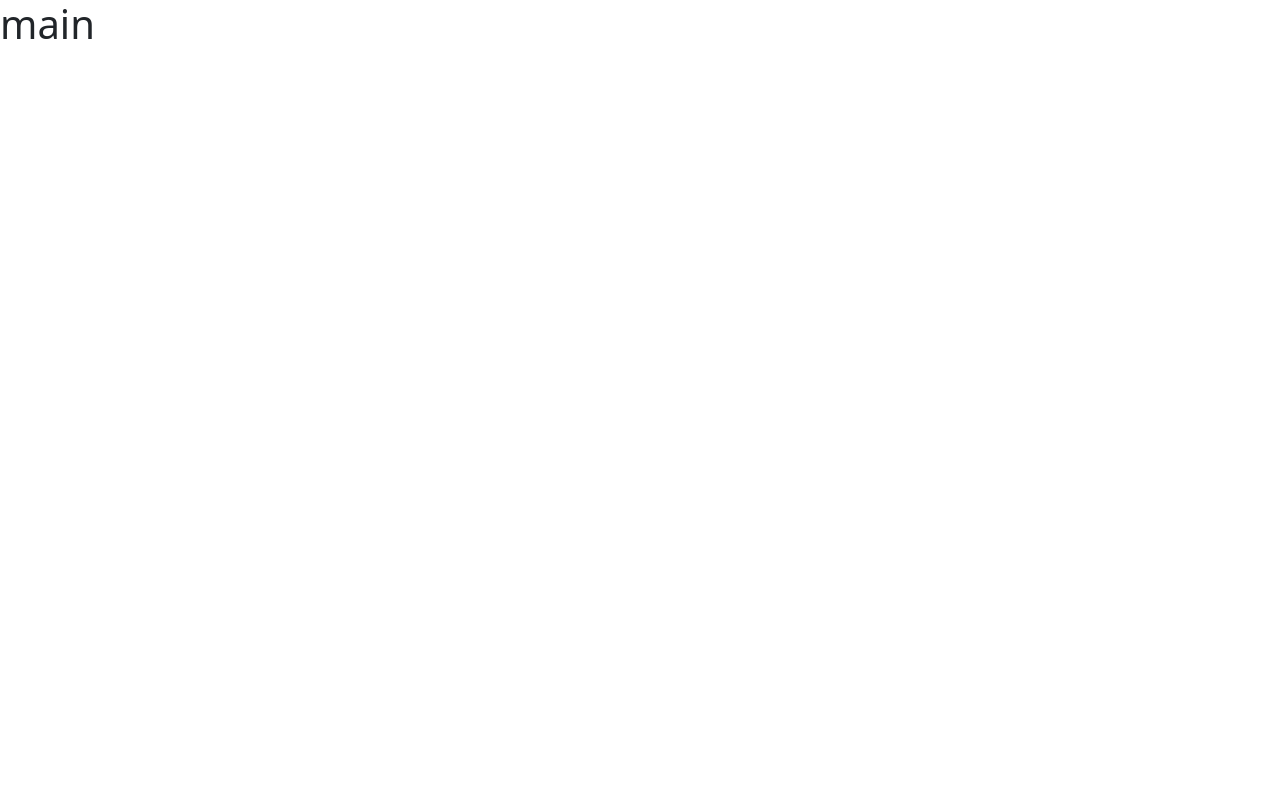
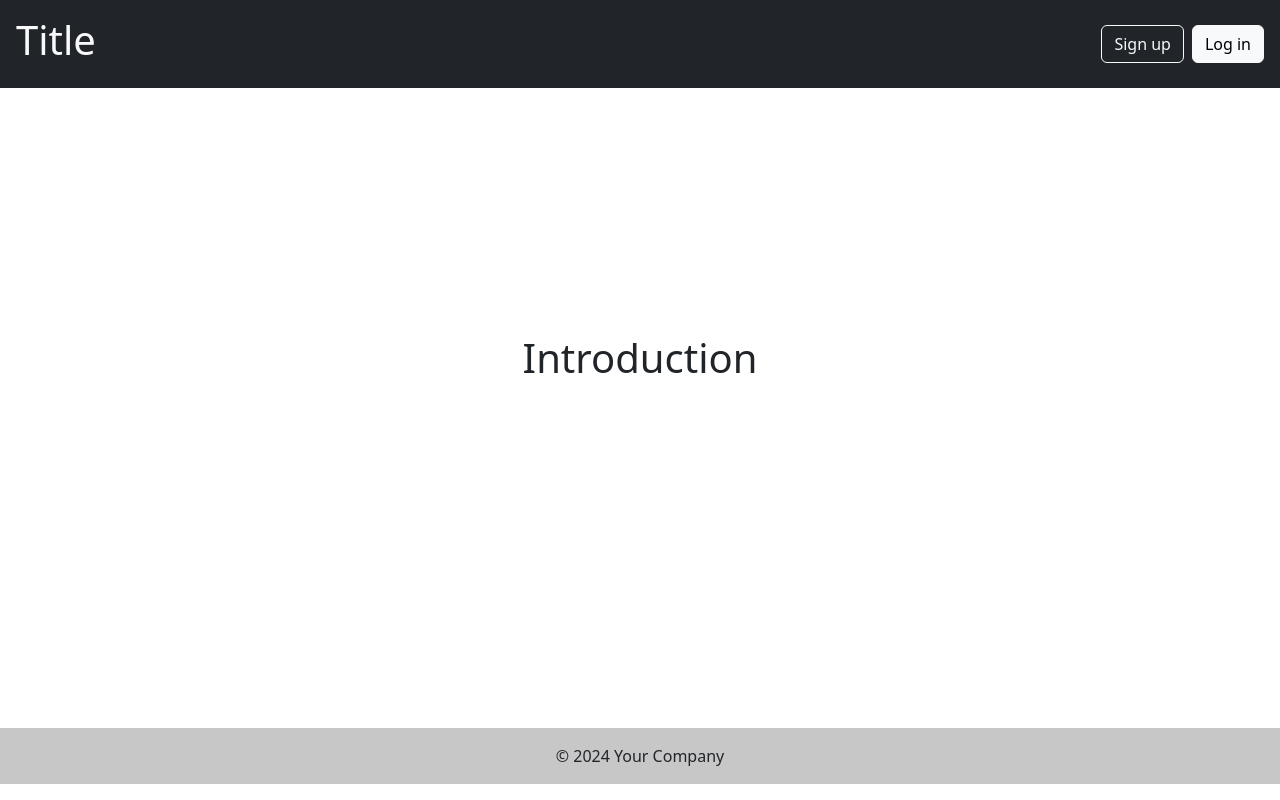
Before and after one commit to SSSSoGong/issue-tracker-client, a React (Create React App) app: page / in a window 1280 px wide. Built offline with nearby package versions, Linux system fonts and the light colour scheme.

Commit message:
update : main 화면 구성

```diff
--- a/package.json
+++ b/package.json
@@ -13,7 +13,7 @@
     "react-bootstrap": "^2.10.2",
     "react-dom": "^18.3.1",
     "react-router-dom": "^6.23.1",
-    "react-scripts": "5.0.1",
+    "react-scripts": "^5.0.1",
     "web-vitals": "^2.1.4"
   },
   "scripts": {
--- a/src/App.js
+++ b/src/App.js
@@ -14,16 +14,25 @@ import ProjectList from './components/ProjectList';
 import ProjectMenu from './components/ProjectMenu';
 import Footer from './components/Footer';
 import ProjectFooter from './components/ProjectFooter';
+import Introduction from './routes/Introduction';
 
+
+const userInfo = {
+  isLogined : false,
+  userName : "TESTER0123412",
+}
+
+
+/**
+ * user의 login 여부를 설정하는 함수
+ * @param {boolean} bool false, 혹은 true
+ */
+export function setUserLoginState(bool) {
+  userInfo.isLogined = bool;
+}
 
 
 function App() {
-  const userInfo = {
-    isLogined : false,
-    userName : "TESTER0123412",
-  }
-
-
   return (
     <Router>
       <Routes>
@@ -33,9 +42,9 @@ function App() {
         <Route path="/"
             element={
             userInfo.isLogined ? (
-              <Navigate to="project/1" replace />  //login 되어 있다면 project 1로 이동
+              <Navigate to="project" replace />  //login 되어 있다면 project 1로 이동
             ) : (
-              <h1>main</h1>   //login 되어 있지 않을 때 main page로 이동
+              <Introduction />  //login 되어 있지 않을 때 main page로 이동
             )
         }/>
         <Route path="/project" element={<Project projectId={0}/>} />                 {/** project-issues page */}
--- a/src/components/MainHeader.js
+++ b/src/components/MainHeader.js
@@ -1,6 +1,10 @@
 import { Link } from "react-router-dom";
 import PropTypes from "prop-types";
 import { propTypes } from "react-bootstrap/esm/Image";
+import Links from "../styles/Links.module.css"
+
+
+
 
 
 //log in 상태에서의 header
@@ -9,7 +13,7 @@ function MainHeader_login({userName}){
         <header className="bg-dark py-3 px-3">
         <div className="d-flex justify-content-between align-items-center">
             <div className="d-flex align-items-center">
-                <Link to="/" className = "title text-light h4 mb-0" style={{textDecoration: "none"}}>
+                <Link to="/" className={`title text-light h4 mb-0 ${Links.link_white}`} >
                     <h1>Title</h1>
                 </Link>
             </div>
@@ -17,7 +21,7 @@ function MainHeader_login({userName}){
                 <div className="text-light fs-4 pe-3">
                     {userName}
                 </div>
-                <Link to="/" style={{textDecoration: "none"}}>
+                <Link to="/">
                     <a href="#" className="btn btn-light">Log Out</a>
                 </Link>
             </div>
@@ -37,15 +41,15 @@ function MainHeader_logout(){
         <header className="bg-dark py-3 px-3">
             <div className="d-flex justify-content-between align-items-center">
                 <div className="d-flex align-items-center">
-                    <Link to="/" classNameName = "title text-light h4 mb-0" style={{textDecoration: "none"}}>
+                    <Link to="/" className={`title text-light h4 mb-0 ${Links.link_white}`} >
                         <h1>Title</h1>
                     </Link>
                 </div>
                 <div>
-                    <Link to="/sign" style={{textDecoration: "none"}}>
-                        <a href="#" classNameName="btn btn-outline-light me-2">Sign up</a>
+                    <Link to="/sign">
+                        <a href="#" className={`btn btn-outline-light me-2`}>Sign up</a>
                     </Link>
-                    <Link to="/login" style={{textDecoration: "none"}}>
+                    <Link to="/login">
                         <a href="#" className="btn btn-light">Log in</a>
                     </Link>
                 </div>
--- /dev/null
+++ b/src/routes/Introduction.js
@@ -0,0 +1,33 @@
+//login 되지 않은 상태의 main page
+//system에 대한 간단한 intruduction 포함
+
+import Footer from "../components/Footer";
+import MainHeader from "../components/MainHeader";
+import "../styles/Introduction.css";
+import { setUserLoginState } from "../App";
+import { useNavigate } from "react-router-dom";
+
+
+function mainClicked(navigate){
+    setUserLoginState(true)
+    navigate('/');
+}
+
+
+function Introduction(){
+    const navigate = useNavigate();
+
+    const userInfo = {
+        isLogined : false,
+    }
+
+    return(
+        <div>
+            <MainHeader userInfo={userInfo}/>
+            <main onClick={mainClicked(navigate)}>Introduction</main>
+            <Footer />
+        </div>
+    );
+}
+
+export default Introduction;
--- /dev/null
+++ b/src/styles/Introduction.css
@@ -0,0 +1,6 @@
+main {
+    height : 80vh;
+    font-size : 40px;
+    text-align: center;
+    padding-top: 30vh;
+}
--- /dev/null
+++ b/src/styles/Links.module.css
@@ -0,0 +1,4 @@
+.link_white {
+    color : white;
+    text-decoration: none;
+}
```
Also changed, not shown: 1 other file (tests, documents, lock files or other folders).
